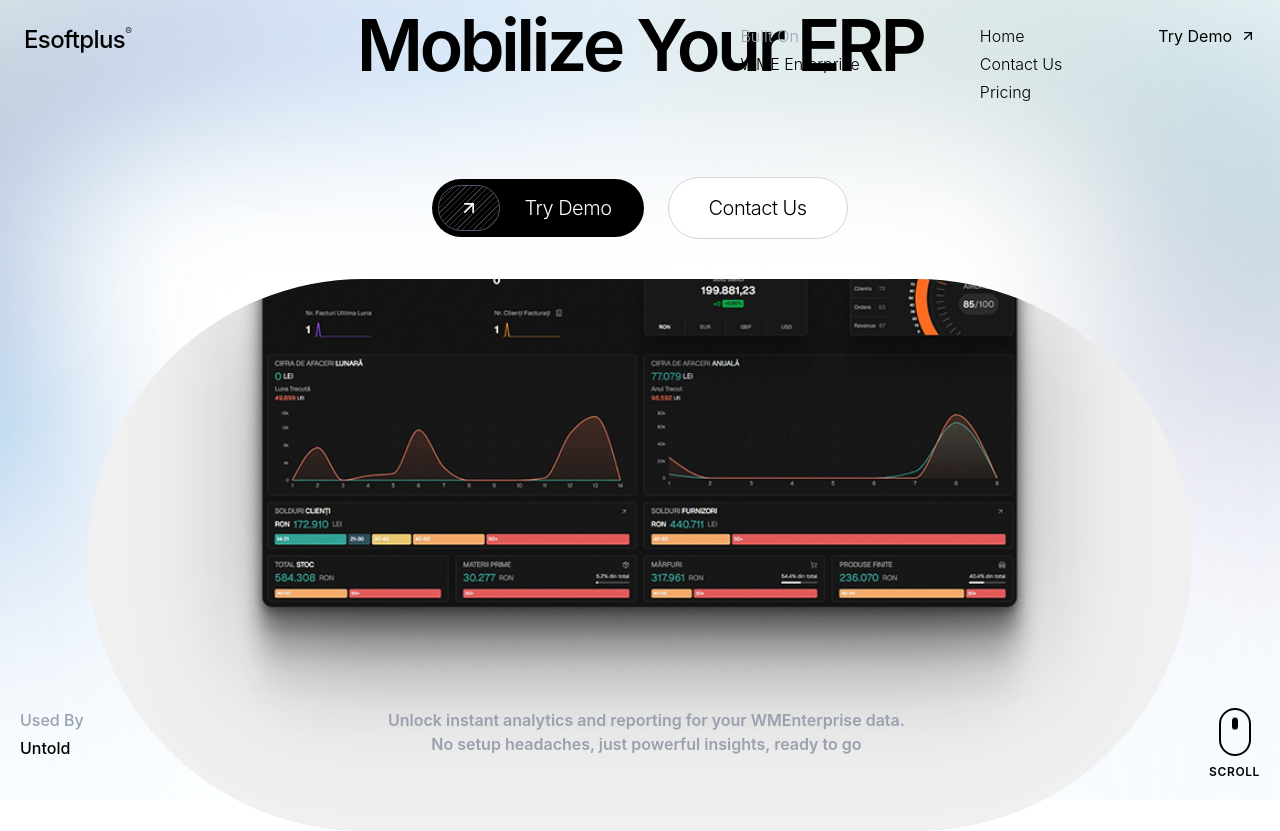
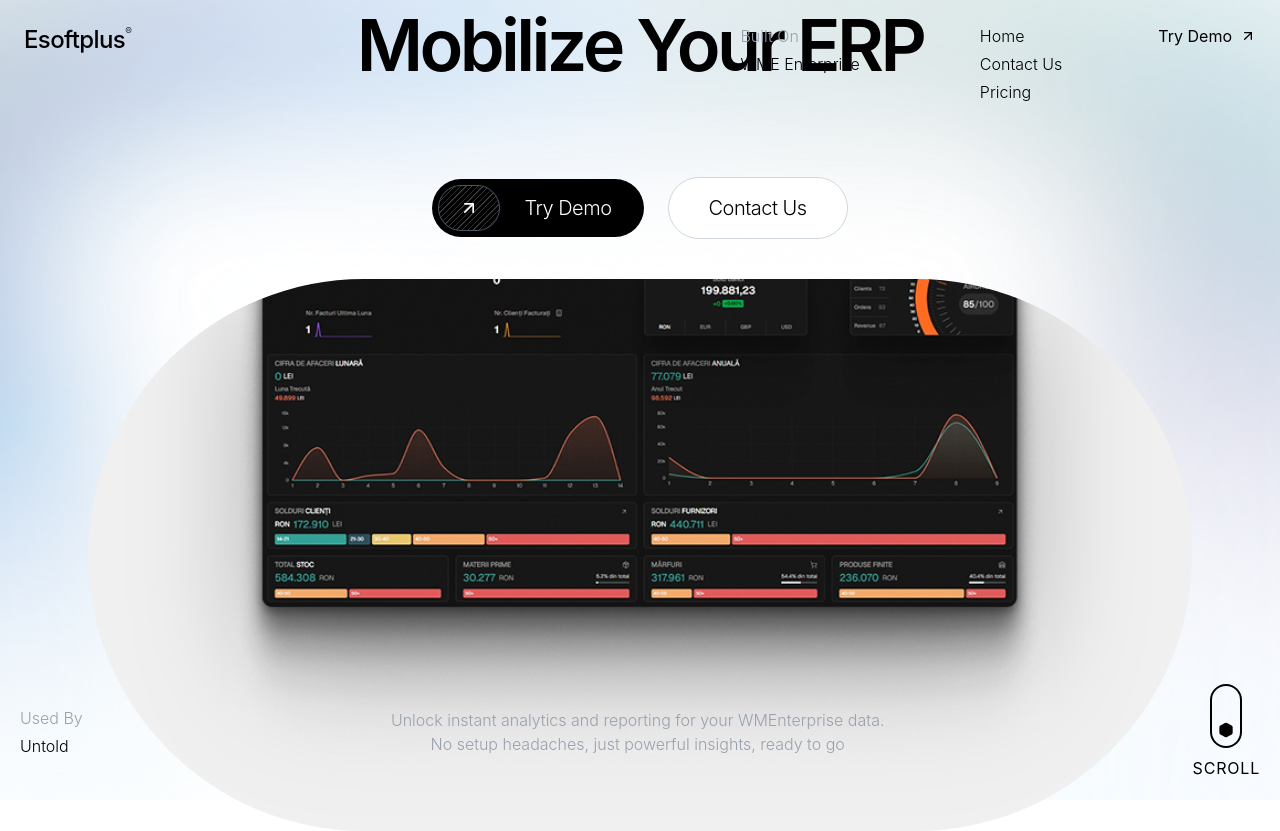
Before and after one commit to mihaicristianfarcas/esoftplus-landing, a React (Vite) app: page / in a window 1280 px wide. Built offline with nearby package versions, Linux system fonts and the light colour scheme.

Commit message:
feat: hero footer styling and layout done

```diff
--- a/src/components/HeroFooter.tsx
+++ b/src/components/HeroFooter.tsx
@@ -1,3 +1,4 @@
+import { Hexagon } from "lucide-react";
 import { useEffect, useState } from "react";
 
 const HeroFooter = () => {
@@ -23,27 +24,29 @@ const HeroFooter = () => {
 			className="fixed bottom-0 left-0 right-0 z-40 px-5 py-5 transition-opacity duration-300"
 			style={{ opacity }}
 		>
-			<div className="max-w-full flex items-start justify-between">
+			<div className="max-w-full flex items-center justify-between">
 				{/* Left Side - Used By */}
 				<div className="flex flex-col items-start gap-1">
-					<span className="text-base font-medium text-gray-400">Used By</span>
-					<span className="text-base font-medium text-black">Untold</span>
+					<span className="text-base font-light text-gray-400">Used By</span>
+					<span className="text-base font-light text-black">Untold</span>
 				</div>
 
 				{/* Center - Description */}
-				<div className="max-w-[600px] text-center mx-auto">
-					<div className="flex flex-col space-y-0 text-gray-400 font-semibold">
-						<p>Unlock instant analytics and reporting for your WMEnterprise data.</p>
+				<div className="max-w-150 text-center mx-auto">
+					<div className="flex flex-col space-y-0 text-gray-400 font-light">
+						<p>
+							Unlock instant analytics and reporting for your WMEnterprise data.
+						</p>
 						<p>No setup headaches, just powerful insights, ready to go</p>
 					</div>
 				</div>
 
 				{/* Right Side - Scroll Indicator */}
 				<div className="flex flex-col items-center gap-2">
-					<div className="w-8 h-12 border-2 border-black rounded-full flex items-start justify-center p-2">
-						<div className="w-1.5 h-3 bg-black rounded-full animate-bounce" />
+					<div className="w-8 h-16 border-2 border-black rounded-full flex items-end justify-center pt-3 pb-2">
+						<Hexagon className="w-4 h-4 fill-black text-black" />
 					</div>
-					<span className="text-xs font-semibold text-black tracking-wider">
+					<span className="text-base text-black tracking-wider">
 						SCROLL
 					</span>
 				</div>
```
